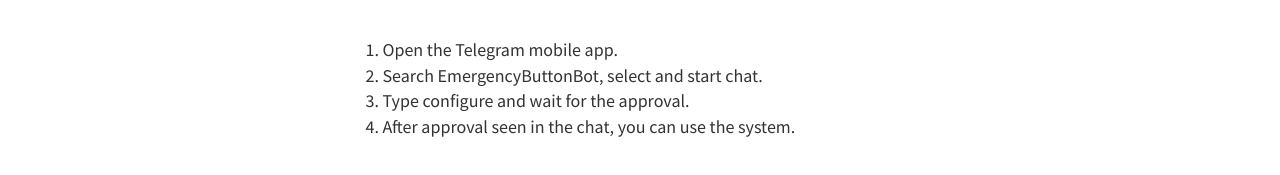
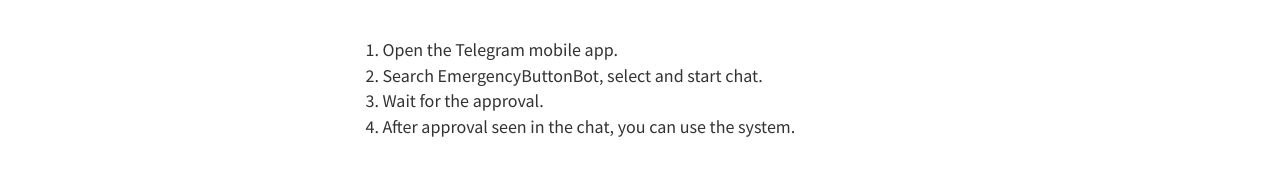
Before and after one commit to alpersilistre/PanicButtonTelegramBot, a website: page app/index.html in a window 1280 px wide. Shown: the part 195-370 px from the top of the page. Drawn offline with nearby package versions, Linux system fonts and the light colour scheme.

Commit message:
Html index changed.

```diff
--- a/app/index.html
+++ b/app/index.html
@@ -54,7 +54,7 @@
                     <ol style="margin-left: -20px; margin-top: 40px; font-size: 18px">
                         <li>Open the Telegram mobile app.</li>
                         <li>Search EmergencyButtonBot, select and start chat.</li>
-                        <li>Type configure and wait for the approval.</li>
+                        <li>Wait for the approval.</li>
                         <li>After approval seen in the chat, you can use the system.</li>
                     </ol>
                 </div>
```
